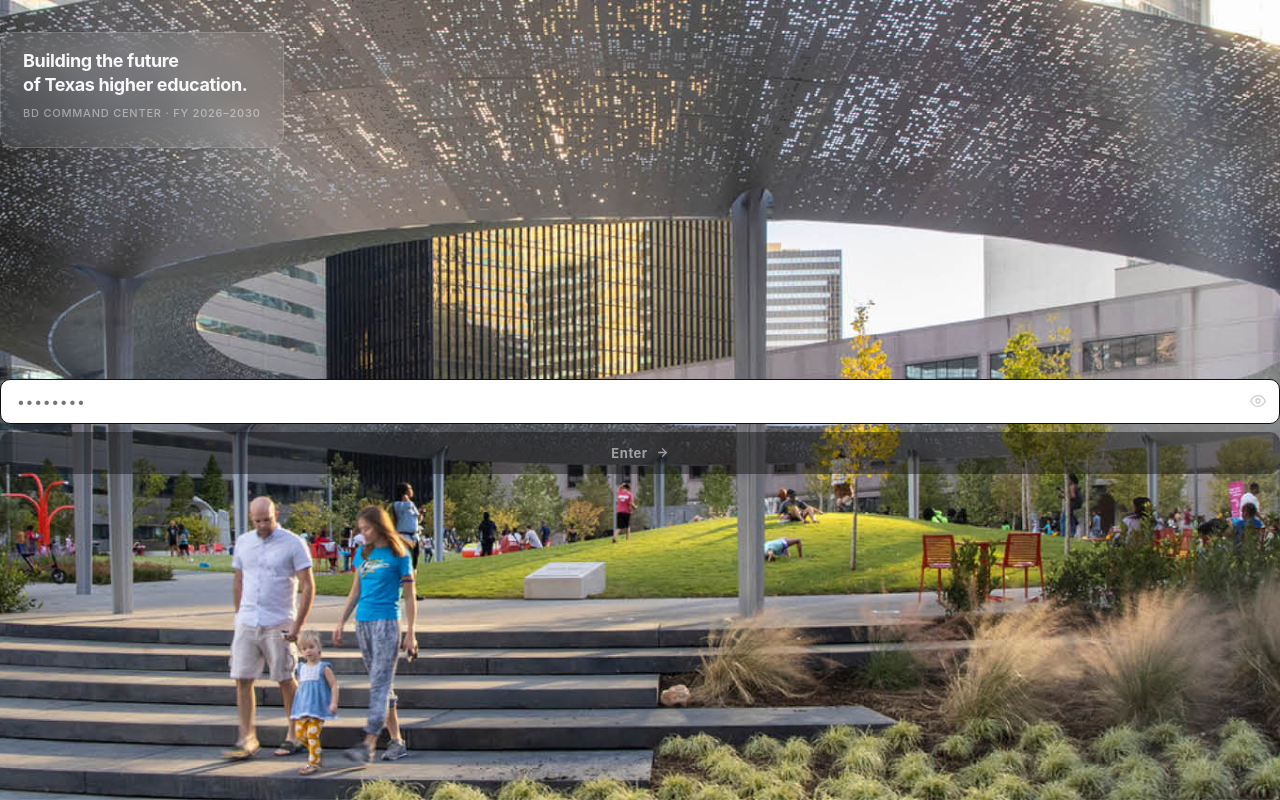
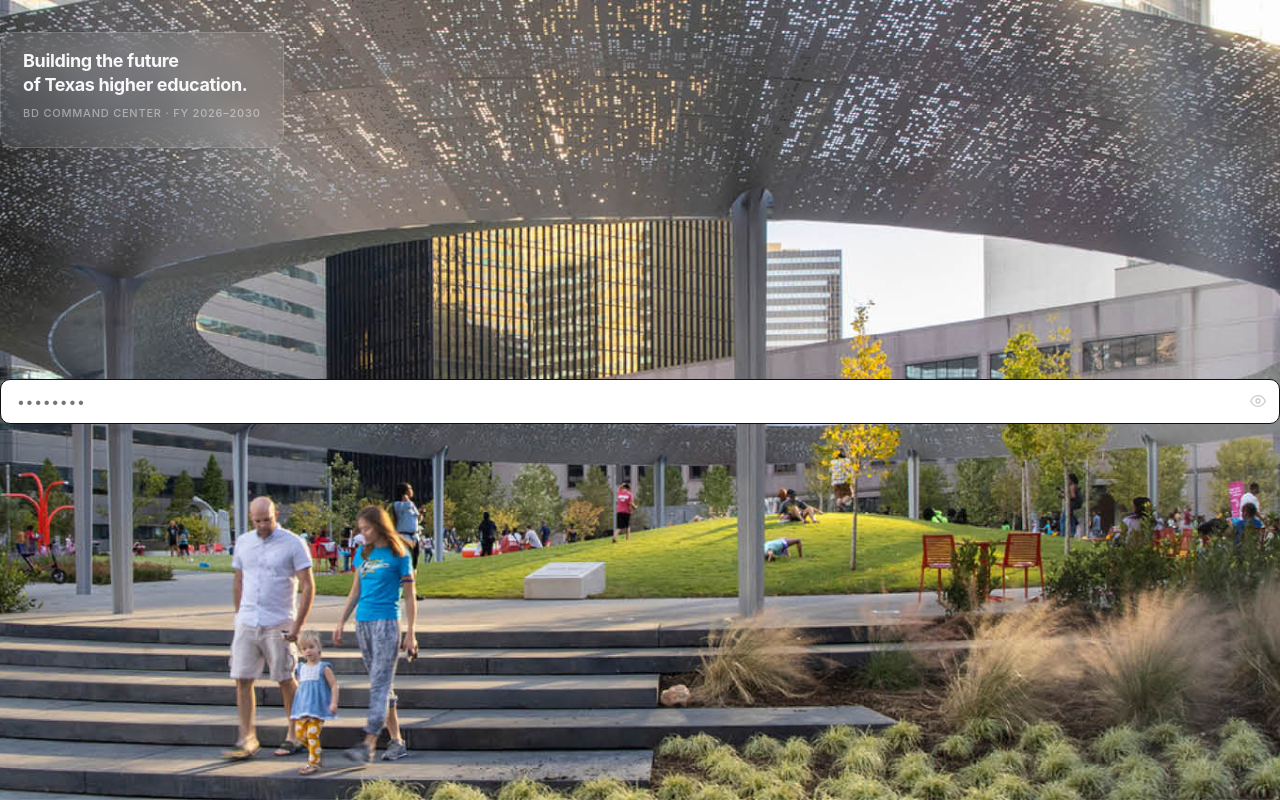
Before and after one commit to SebasDiazR/commandcenter, a Next.js app: page /login in a window 1280 px wide. Built offline with nearby package versions, Linux system fonts and the light colour scheme.

Commit message:
fix: login Enter button always visible, no opacity tricks

```diff
--- a/app/login/LoginForm.tsx
+++ b/app/login/LoginForm.tsx
@@ -217,22 +217,21 @@ export default function LoginForm() {
                   padding: '13px 20px',
                   marginTop: 8,
                   borderRadius: 10,
-                  border: 'none',
-                  background: loading ? '#e0e0e0' : '#0f0f0f',
-                  color: loading ? '#bbb' : '#fff',
+                  border: '1.5px solid #0f0f0f',
+                  background: loading || !password ? '#fff' : '#0f0f0f',
+                  color: loading || !password ? '#0f0f0f' : '#fff',
                   fontSize: 13,
                   fontWeight: 700,
                   letterSpacing: '0.04em',
-                  cursor: loading ? 'not-allowed' : 'pointer',
-                  transition: 'background 0.2s, color 0.2s, opacity 0.2s',
+                  cursor: loading || !password ? 'default' : 'pointer',
+                  transition: 'background 0.15s, color 0.15s',
                   display: 'flex',
                   alignItems: 'center',
                   justifyContent: 'center',
                   gap: 8,
-                  opacity: !password && !loading ? 0.45 : 1,
                 }}
-                onMouseEnter={(e) => { if (!loading) (e.currentTarget as HTMLButtonElement).style.background = '#333'; }}
-                onMouseLeave={(e) => { if (!loading) (e.currentTarget as HTMLButtonElement).style.background = '#0f0f0f'; }}
+                onMouseEnter={(e) => { if (!loading && password) (e.currentTarget as HTMLButtonElement).style.background = '#333'; }}
+                onMouseLeave={(e) => { if (!loading && password) (e.currentTarget as HTMLButtonElement).style.background = '#0f0f0f'; }}
               >
                 {loading ? (
                   <>
```
